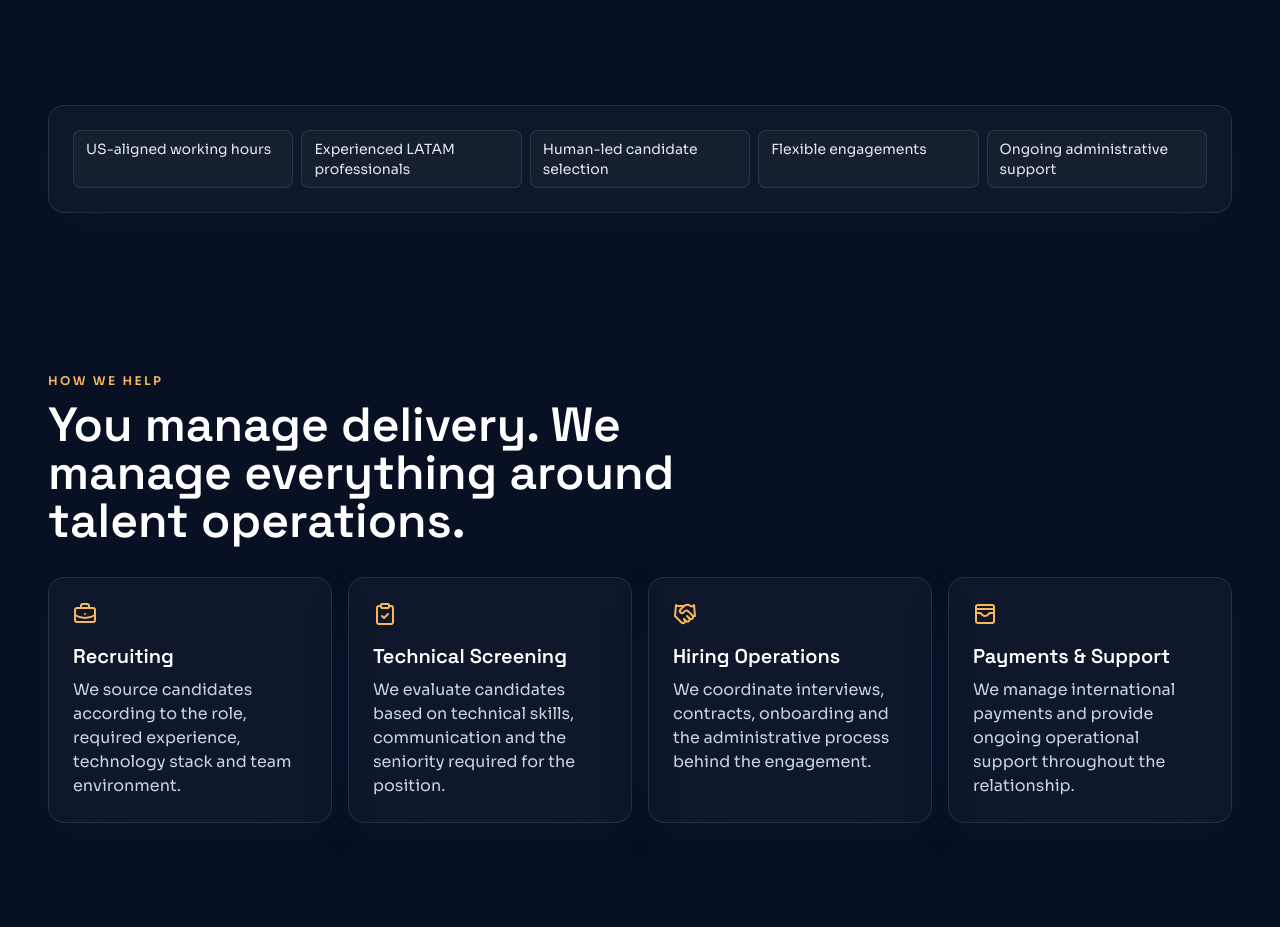
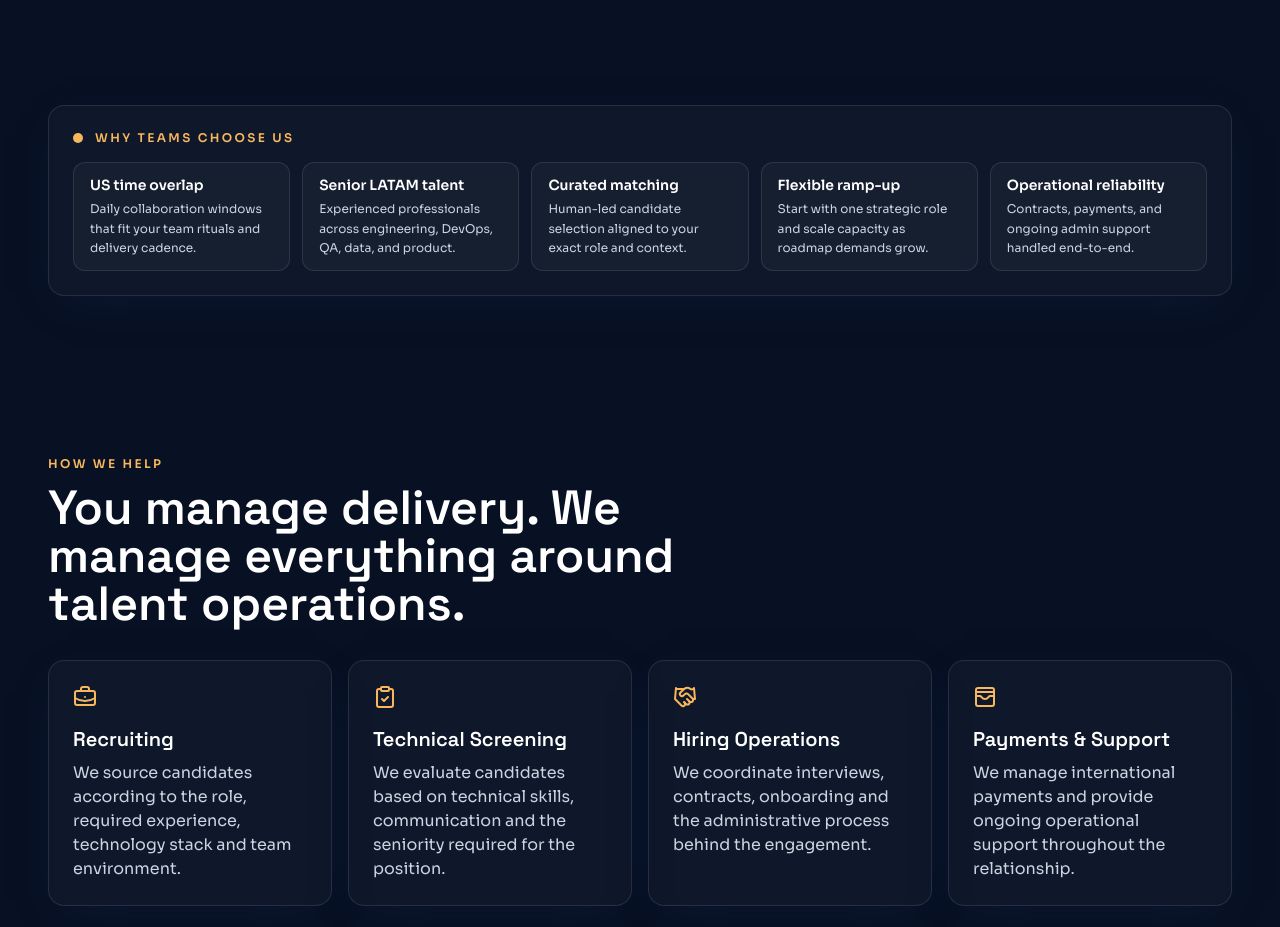
Before and after one commit to WilsonPHP/HispaniCoders, a React (Vite) app: page / in a window 1280 px wide. Shown: the part 820-1747 px from the top of the page. Built offline with nearby package versions, Linux system fonts and the light colour scheme.

Commit message:
feat: redesign home benefits panel with value pillars

```diff
--- a/src/components/sections/BenefitsStrip.tsx
+++ b/src/components/sections/BenefitsStrip.tsx
@@ -1,19 +1,31 @@
 import { Card } from '@/components/ui/Card'
 
+type BenefitItem = {
+  title: string
+  description: string
+}
+
 type BenefitsStripProps = {
-  items: string[]
+  items: BenefitItem[]
 }
 
 export function BenefitsStrip({ items }: BenefitsStripProps) {
   return (
-    <Card className="p-4">
-      <ul className="grid gap-2 sm:grid-cols-2 lg:grid-cols-5" aria-label="Key benefits">
+    <Card className="p-5 sm:p-6">
+      <div className="mb-4 flex items-center gap-3">
+        <span className="inline-flex h-2.5 w-2.5 rounded-full bg-accent" aria-hidden />
+        <p className="text-xs font-semibold uppercase tracking-[0.2em] text-accent">
+          Why teams choose us
+        </p>
+      </div>
+      <ul className="grid gap-3 sm:grid-cols-2 lg:grid-cols-5" aria-label="Key benefits">
         {items.map((item) => (
           <li
-            key={item}
-            className="rounded-lg border border-white/12 bg-white/[0.03] px-3 py-2 text-sm text-slate-200"
+            key={item.title}
+            className="rounded-xl border border-white/12 bg-white/[0.03] px-4 py-3"
           >
-            {item}
+            <h3 className="text-sm font-semibold text-white">{item.title}</h3>
+            <p className="mt-1 text-xs leading-relaxed text-slate-300">{item.description}</p>
           </li>
         ))}
       </ul>
--- a/src/pages/HomePage.tsx
+++ b/src/pages/HomePage.tsx
@@ -36,11 +36,26 @@ const faqs = [
 ]
 
 const benefits = [
-  'US-aligned working hours',
-  'Experienced LATAM professionals',
-  'Human-led candidate selection',
-  'Flexible engagements',
-  'Ongoing administrative support',
+  {
+    title: 'US time overlap',
+    description: 'Daily collaboration windows that fit your team rituals and delivery cadence.',
+  },
+  {
+    title: 'Senior LATAM talent',
+    description: 'Experienced professionals across engineering, DevOps, QA, data, and product.',
+  },
+  {
+    title: 'Curated matching',
+    description: 'Human-led candidate selection aligned to your exact role and context.',
+  },
+  {
+    title: 'Flexible ramp-up',
+    description: 'Start with one strategic role and scale capacity as roadmap demands grow.',
+  },
+  {
+    title: 'Operational reliability',
+    description: 'Contracts, payments, and ongoing admin support handled end-to-end.',
+  },
 ]
 
 const talentCategories = [
```
Also changed, not shown: 5 other files (tests, documents, lock files or other folders).
